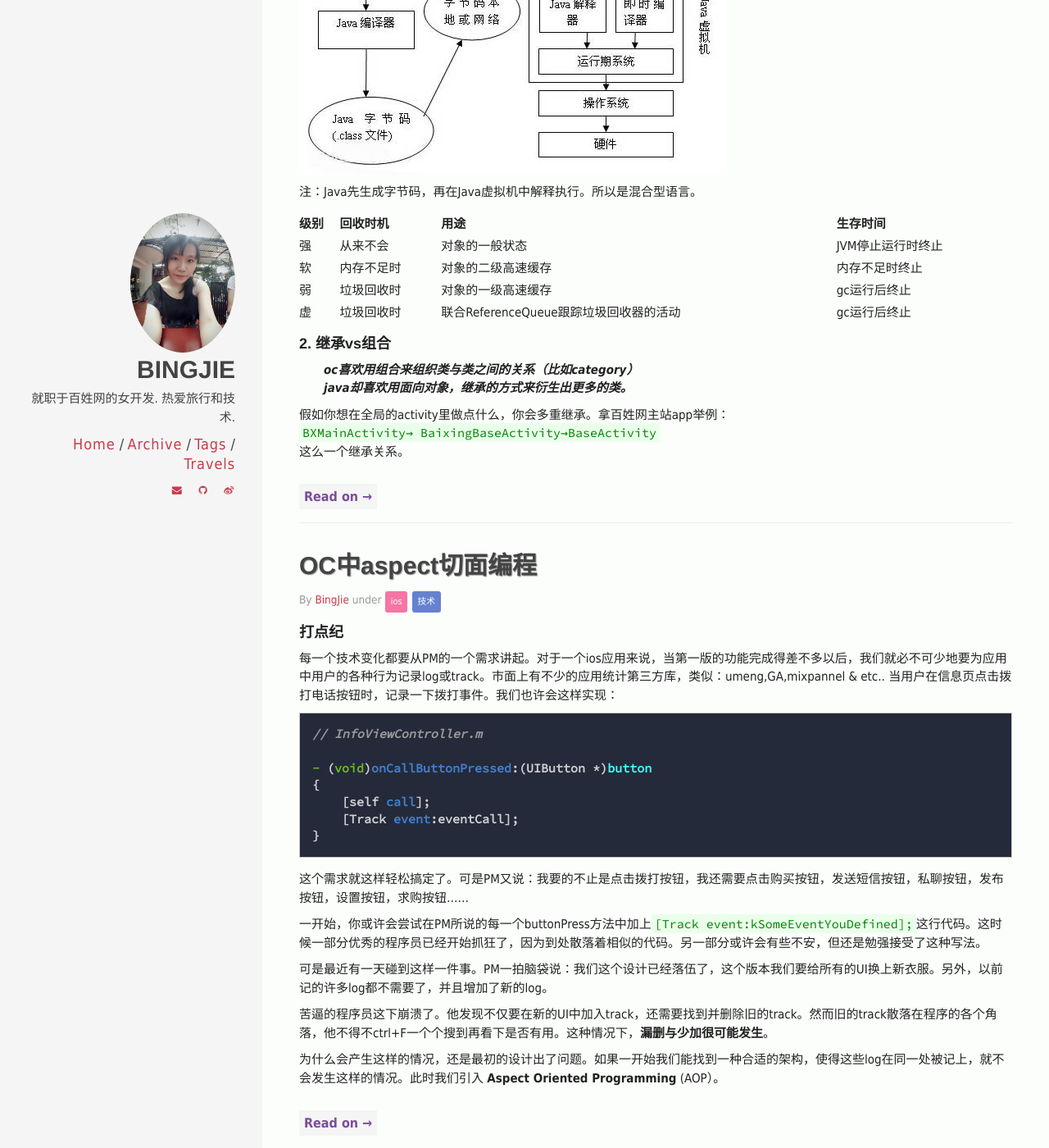
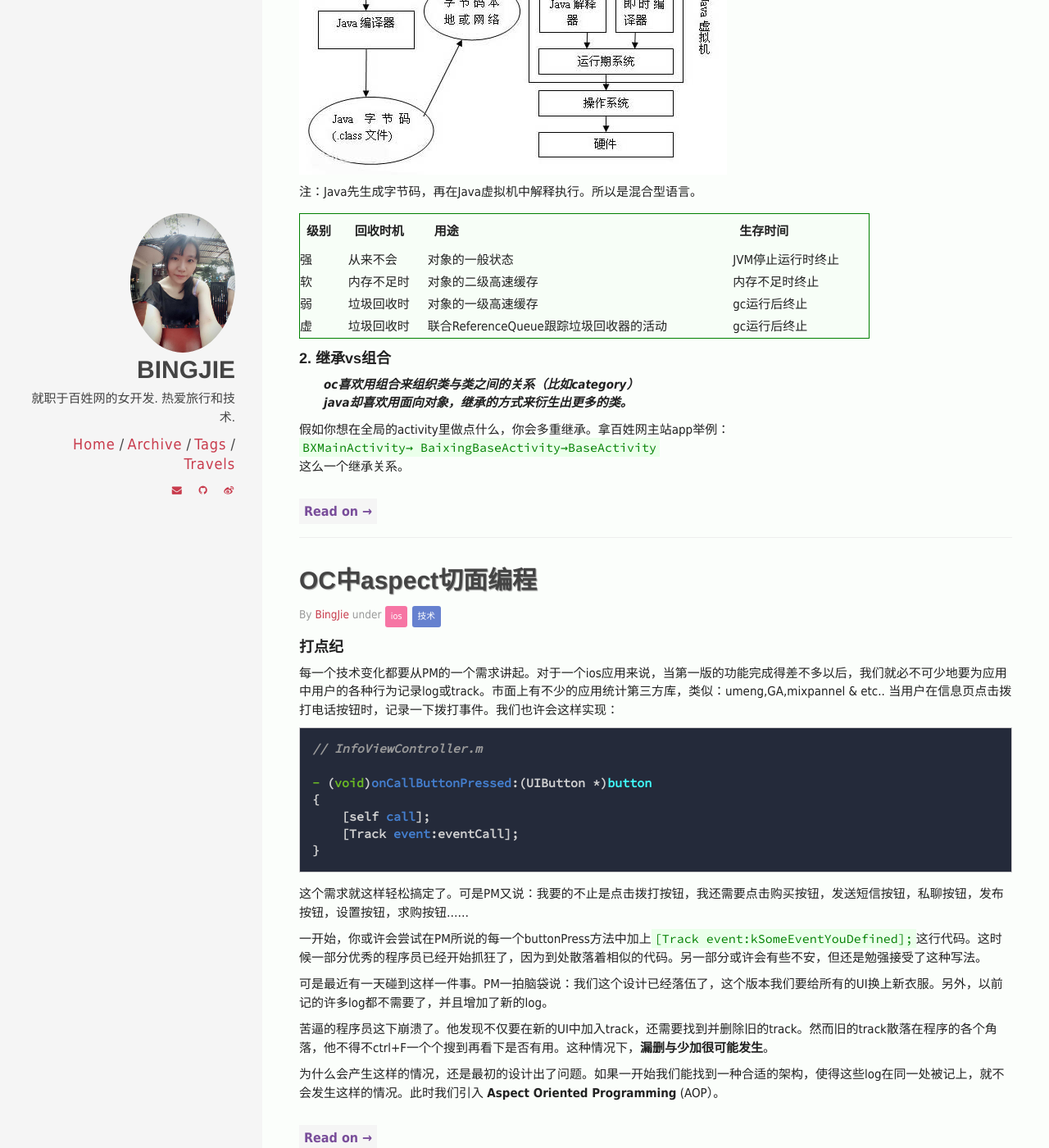
Before and after one commit to chaojimiaomiao/chaojimiaomiao.github.io, a Jekyll site: the page built from index.html, in a window 1280 px wide and 1400 px high, scrolled down 748 px. Shown: the whole window at 82% size. Built offline with Jekyll 4.4.1, drawn with Linux system fonts in a browser that asks for light colours; Markdown is read by kramdown in place of the engine named in the settings.

Commit message:
改表格样式

```diff
--- a/_config.yml
+++ b/_config.yml
@@ -14,9 +14,7 @@ url: http://chaojimiaomiao.github.io # the base hostname & protocol for your sit
 # Jekyll configuration
 ####################################
 #
-markdown:    redcarpet
-redcarpet:
-    extensions: ["tables"]
+markdown:    kramdown
 highlighter: pygments
 excerpt_separator: <!--more-->
 sass:
--- a/_sass/_elements.scss
+++ b/_sass/_elements.scss
@@ -100,10 +100,17 @@
  */
 
 table {
+	background-color: #f7fef7;
+	border: 1px solid green;
   border-collapse: collapse;
   border-spacing: 0;
   margin-bottom: 1.5em;
-  width: 100%;
+  width: 80%;
   margin: 1em 0;
   min-width: 300px; // adjust to your needs
 }
+
+th {
+	padding: 8px;
+
+}
```
Also changed, not shown: 1 other file.
